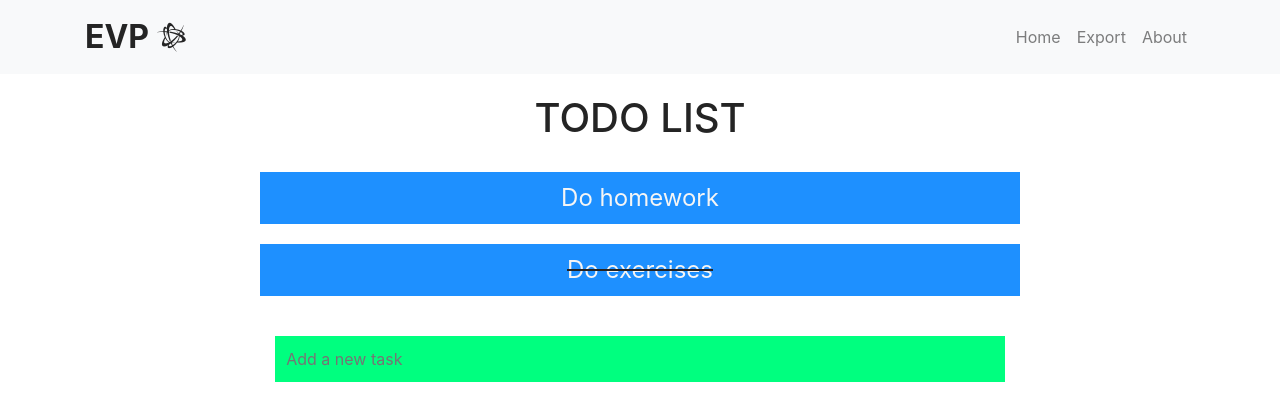
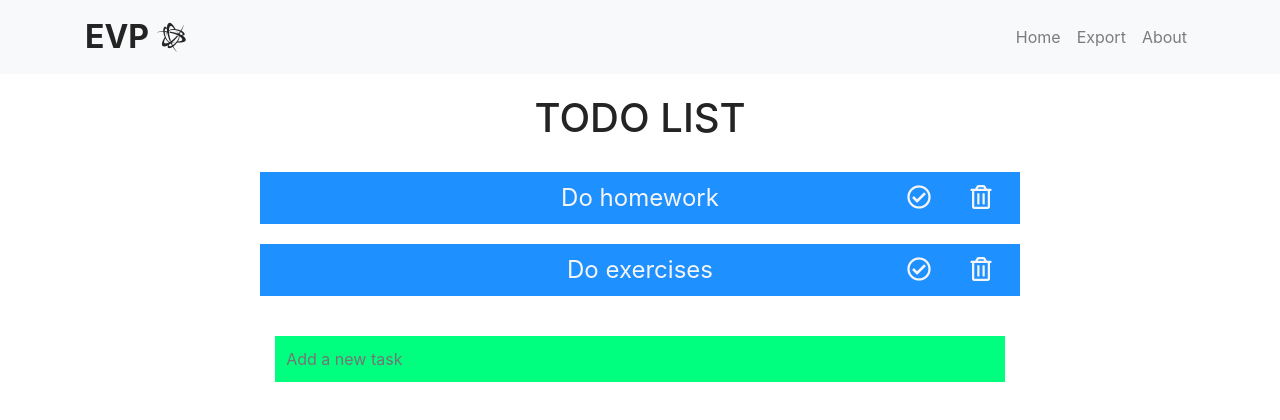
Before and after one commit to evazquez94/Todo-App, a React (Create React App) app: page / in a window 1280 px wide. Shown: the top 420 px of the page. Built offline with nearby package versions, Linux system fonts and the light colour scheme.

Commit message:
Add method to check the complete tasks and icons

```diff
--- a/src/components/Home.css
+++ b/src/components/Home.css
@@ -22,7 +22,6 @@ ul h3 {
 }
 
 ul i {
-  color: dark;
   cursor: pointer;
 }
 
@@ -36,6 +35,21 @@ ul i {
   outline: none;
   border: none;
   padding: 0.7em;
-  color: black;
+  color: #242424;
   width: 100%;
 }
+
+.button {
+  border: none;
+  outline: none;
+  background-color: transparent
+  ;
+}
+
+.fa-check-circle {
+  color: whitesmoke;
+}
+
+.fa-trash-alt {
+  color: whitesmoke;
+}
--- a/src/components/Home.js
+++ b/src/components/Home.js
@@ -2,7 +2,7 @@ import React from "react";
 import { Container, Row, Col } from "react-bootstrap";
 import "./Home.css";
 
-function Todo({ todo }) {
+function Todo({ todo, index, completeTodo }) {
   return (
     <div style={{ textDecoration: todo.completed ? "line-through" : "" }}>
       <Row className="todo-item">
@@ -13,12 +13,16 @@ function Todo({ todo }) {
         >
           <li>{todo.title}</li>
         </Col>
-        {/* <Col xs={6} sm={6} lg={1}>
-          <i className="far fa-edit" onClick={edit} />
+        <Col xs={6} sm={6} lg={1}>
+          <button className="button" onClick={() => completeTodo(index)}>
+            <i className="far fa-check-circle" />
+          </button>
         </Col>
         <Col xs={6} sm={6} lg={1}>
-          <i className="fas fa-trash" />
-        </Col> */}
+        <button className="button" onClick={() => completeTodo(index)}>
+          <i className="far fa-trash-alt" />
+        </button>
+        </Col>
       </Row>
     </div>
   );
@@ -56,7 +60,7 @@ function Home() {
     },
     {
       title: "Do exercises",
-      completed: true,
+      completed: false,
     },
   ]);
 
@@ -64,6 +68,13 @@ function Home() {
     const newTodo = [...todo, { title, completed: false }];
     setTodo(newTodo);
   };
+
+  const completeTodo = (index) => {
+    const newTodo = [...todo];
+    newTodo[index].completed = !newTodo[index].completed;
+    setTodo(newTodo);
+  };
+
 
   return (
     <>
@@ -77,7 +88,12 @@ function Home() {
             xs={{ span: 10, offset: 1 }}
           >
             {todo.map((todo, index) => (
-              <Todo todo={todo} index={index} key={index} />
+              <Todo
+                todo={todo}
+                index={index}
+                key={index}
+                completeTodo={completeTodo}
+              />
             ))}
           </Col>
         </Row>
```
